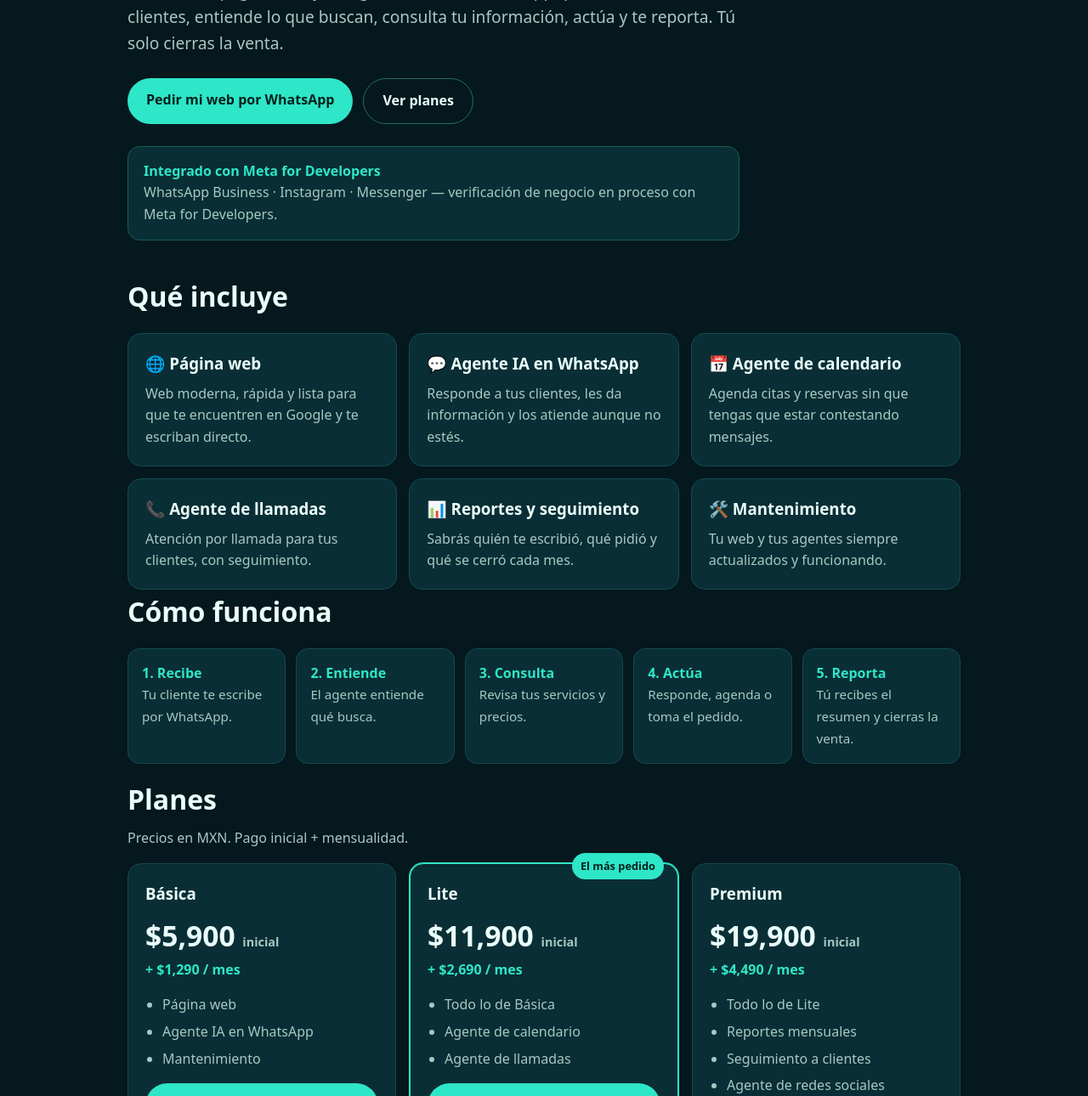
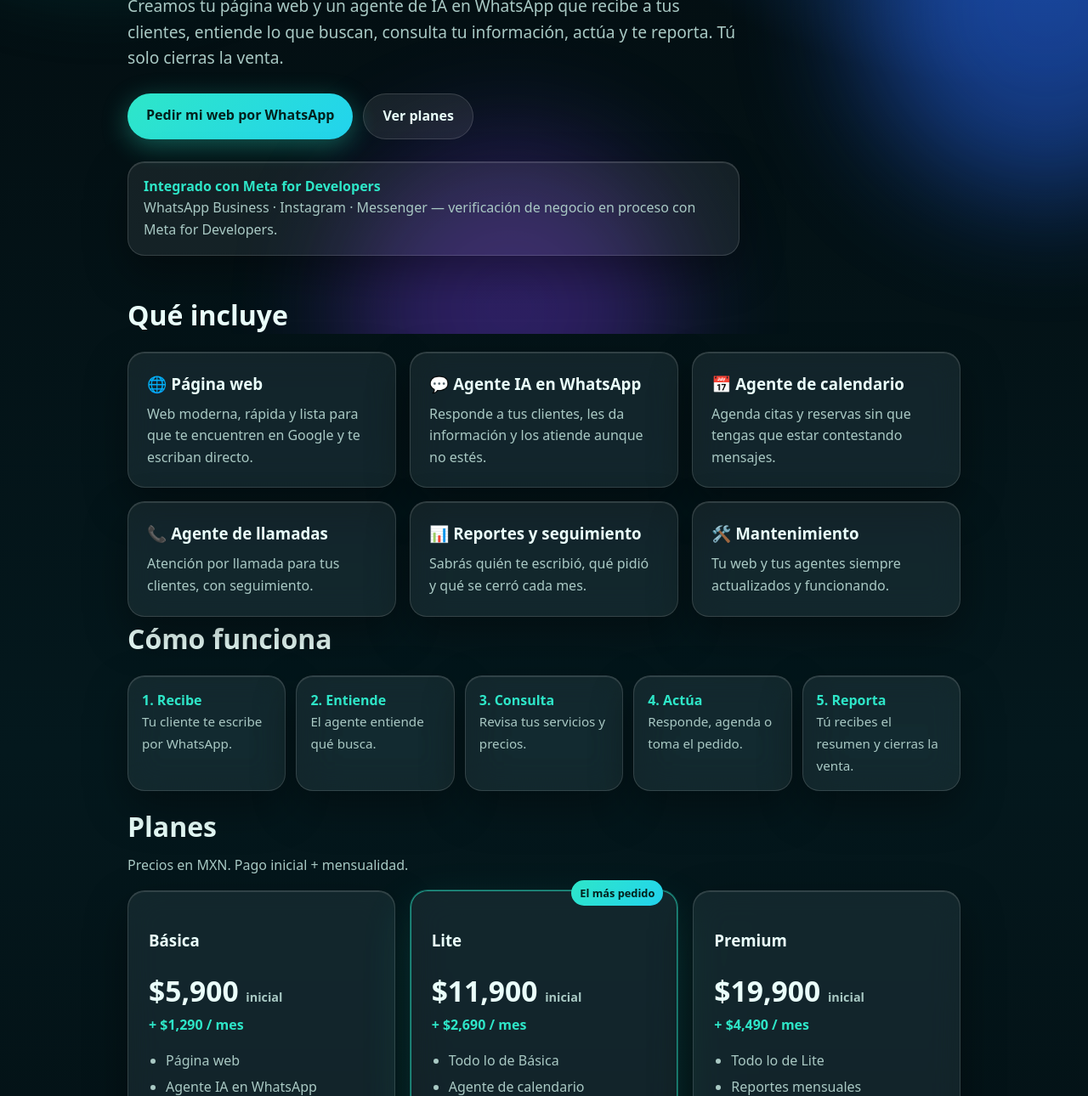
Before and after one commit to Esteban1092/web_esteban, a plain HTML site: page index.html in a window 1280 px wide. Shown: the part 407-1697 px from the top of the page at 85% size. Drawn offline with Linux system fonts and the light colour scheme.

Commit message:
Estilo glass pro con animaciones fluidas

```diff
--- a/index.html
+++ b/index.html
@@ -8,6 +8,7 @@
 <link rel="stylesheet" href="styles.css">
 </head>
 <body>
+<div class="bg"><div class="orb orb1"></div><div class="orb orb2"></div><div class="orb orb3"></div></div>
 <header class="top">
   <div class="wrap top-in">
     <a class="brand" href="#">WEBS <span>ESTEBAN GONZÁLEZ</span></a>
@@ -29,7 +30,7 @@
     <a class="btn" href="https://wa.me/525529476336?text=Hola%2C%20quiero%20una%20web%20para%20mi%20negocio">Pedir mi web por WhatsApp</a>
     <a class="btn btn-ghost" href="#planes">Ver planes</a>
   </div>
-  <div class="meta-note">
+  <div class="meta-note glass reveal">
     <strong>Integrado con Meta for Developers</strong>
     <span>WhatsApp Business · Instagram · Messenger — verificación de negocio en proceso con Meta for Developers.</span>
   </div>
@@ -38,23 +39,23 @@
 <section id="servicios" class="wrap">
   <h2>Qué incluye</h2>
   <div class="grid">
-    <article><h3>🌐 Página web</h3><p>Web moderna, rápida y lista para que te encuentren en Google y te escriban directo.</p></article>
-    <article><h3>💬 Agente IA en WhatsApp</h3><p>Responde a tus clientes, les da información y los atiende aunque no estés.</p></article>
-    <article><h3>📅 Agente de calendario</h3><p>Agenda citas y reservas sin que tengas que estar contestando mensajes.</p></article>
-    <article><h3>📞 Agente de llamadas</h3><p>Atención por llamada para tus clientes, con seguimiento.</p></article>
-    <article><h3>📊 Reportes y seguimiento</h3><p>Sabrás quién te escribió, qué pidió y qué se cerró cada mes.</p></article>
-    <article><h3>🛠️ Mantenimiento</h3><p>Tu web y tus agentes siempre actualizados y funcionando.</p></article>
+    <article class="glass reveal"><h3>🌐 Página web</h3><p>Web moderna, rápida y lista para que te encuentren en Google y te escriban directo.</p></article>
+    <article class="glass reveal"><h3>💬 Agente IA en WhatsApp</h3><p>Responde a tus clientes, les da información y los atiende aunque no estés.</p></article>
+    <article class="glass reveal"><h3>📅 Agente de calendario</h3><p>Agenda citas y reservas sin que tengas que estar contestando mensajes.</p></article>
+    <article class="glass reveal"><h3>📞 Agente de llamadas</h3><p>Atención por llamada para tus clientes, con seguimiento.</p></article>
+    <article class="glass reveal"><h3>📊 Reportes y seguimiento</h3><p>Sabrás quién te escribió, qué pidió y qué se cerró cada mes.</p></article>
+    <article class="glass reveal"><h3>🛠️ Mantenimiento</h3><p>Tu web y tus agentes siempre actualizados y funcionando.</p></article>
   </div>
 </section>
 
 <section id="como" class="wrap">
   <h2>Cómo funciona</h2>
   <ol class="steps">
-    <li><strong>1. Recibe</strong><span>Tu cliente te escribe por WhatsApp.</span></li>
-    <li><strong>2. Entiende</strong><span>El agente entiende qué busca.</span></li>
-    <li><strong>3. Consulta</strong><span>Revisa tus servicios y precios.</span></li>
-    <li><strong>4. Actúa</strong><span>Responde, agenda o toma el pedido.</span></li>
-    <li><strong>5. Reporta</strong><span>Tú recibes el resumen y cierras la venta.</span></li>
+    <li class="glass reveal"><strong>1. Recibe</strong><span>Tu cliente te escribe por WhatsApp.</span></li>
+    <li class="glass reveal"><strong>2. Entiende</strong><span>El agente entiende qué busca.</span></li>
+    <li class="glass reveal"><strong>3. Consulta</strong><span>Revisa tus servicios y precios.</span></li>
+    <li class="glass reveal"><strong>4. Actúa</strong><span>Responde, agenda o toma el pedido.</span></li>
+    <li class="glass reveal"><strong>5. Reporta</strong><span>Tú recibes el resumen y cierras la venta.</span></li>
   </ol>
 </section>
 
@@ -62,7 +63,7 @@
   <h2>Planes</h2>
   <p class="sub">Precios en MXN. Pago inicial + mensualidad.</p>
   <div class="plans">
-    <article class="plan">
+    <article class="plan glass reveal">
       <h3>Básica</h3>
       <p class="price">$5,900 <small>inicial</small></p>
       <p class="monthly">+ $1,290 / mes</p>
@@ -73,7 +74,7 @@
       </ul>
       <a class="btn btn-block" href="https://wa.me/525529476336?text=Hola%2C%20quiero%20el%20plan%20B%C3%A1sica%20%245%2C900%20%2B%20%241%2C290%2Fmes">Quiero Básica</a>
     </article>
-    <article class="plan featured">
+    <article class="plan featured glass reveal">
       <p class="tag">El más pedido</p>
       <h3>Lite</h3>
       <p class="price">$11,900 <small>inicial</small></p>
@@ -85,7 +86,7 @@
       </ul>
       <a class="btn btn-block" href="https://wa.me/525529476336?text=Hola%2C%20quiero%20el%20plan%20Lite%20%2411%2C900%20%2B%20%242%2C690%2Fmes">Quiero Lite</a>
     </article>
-    <article class="plan">
+    <article class="plan glass reveal">
       <h3>Premium</h3>
       <p class="price">$19,900 <small>inicial</small></p>
       <p class="monthly">+ $4,490 / mes</p>
@@ -100,7 +101,7 @@
   </div>
 </section>
 
-<section class="wrap contact">
+<section class="wrap contact glass reveal">
   <h2>¿Empezamos?</h2>
   <p>Escríbeme por WhatsApp y dime qué negocio tienes. Te digo qué plan te conviene.</p>
   <p><strong>WhatsApp:</strong> <a href="https://wa.me/525529476336">55 2947 6336</a><br>
@@ -116,5 +117,6 @@
     <p class="fine">Integrado con Meta for Developers (WhatsApp Business, Instagram y Messenger). Verificación de negocio en proceso.</p>
   </div>
 </footer>
+<script>document.querySelectorAll(".reveal").forEach((el,i)=>{el.style.setProperty("--d",(i%6)*0.08+"s")});</script>
 </body>
 </html>
--- a/styles.css
+++ b/styles.css
@@ -1,28 +1,43 @@
-:root{--bg:#04181d;--bg2:#062a30;--teal:#2ee6c8;--teal2:#14b8a6;--text:#eafffb;--muted:#a8c8c2;--card:#0a2e35}
-*{box-sizing:border-box}body{margin:0;font-family:system-ui,-apple-system,Segoe UI,Roboto,Arial,sans-serif;background:var(--bg);color:var(--text);line-height:1.6}
+:root{--bg:#030b0e;--bg2:#071e24;--teal:#2ee6c8;--teal2:#14b8a6;--blue:#38bdf8;--violet:#a78bfa;--text:#eafffb;--muted:#a9c9c4;--glass:rgba(255,255,255,.07);--stroke:rgba(255,255,255,.14)}
+*{box-sizing:border-box}html{scroll-behavior:smooth}
+body{margin:0;font-family:system-ui,-apple-system,"Segoe UI",Roboto,Arial,sans-serif;background:radial-gradient(1000px 600px at 15% -10%,#0e4a52 0%,transparent 60%),radial-gradient(900px 500px at 95% 10%,#123a6b 0%,transparent 55%),linear-gradient(180deg,#030b0e,#04181d 55%,#030b0e);color:var(--text);line-height:1.6;overflow-x:hidden}
+.bg{position:fixed;inset:0;z-index:-1;overflow:hidden;pointer-events:none}
+.orb{position:absolute;border-radius:50%;filter:blur(70px);opacity:.55;animation:float 14s ease-in-out infinite}
+.orb1{width:480px;height:480px;background:#0ea5a0;top:-140px;left:-120px}
+.orb2{width:420px;height:420px;background:#2563eb;top:28%;right:-160px;animation-delay:-5s}
+.orb3{width:380px;height:380px;background:#7c3aed;bottom:-160px;left:32%;animation-delay:-9s;opacity:.35}
+@keyframes float{0%,100%{transform:translateY(0) scale(1)}50%{transform:translateY(-28px) scale(1.06)}}
 a{color:var(--teal);text-decoration:none}.wrap{max-width:1020px;margin:0 auto;padding:0 20px}
-.top{position:sticky;top:0;background:rgba(4,24,29,.92);backdrop-filter:blur(8px);border-bottom:1px solid #123f47;z-index:10}
+.top{position:sticky;top:0;background:rgba(3,14,17,.55);backdrop-filter:blur(18px) saturate(1.4);-webkit-backdrop-filter:blur(18px) saturate(1.4);border-bottom:1px solid var(--stroke);z-index:10}
 .top-in{display:flex;justify-content:space-between;align-items:center;min-height:64px}
-.brand{font-weight:900;letter-spacing:.5px;color:#fff}.brand span{color:var(--teal);font-size:.85em}
-nav a{margin-left:18px;color:var(--text)}nav a:hover{color:var(--teal)}
-.btn{display:inline-block;background:var(--teal);color:#03211d;font-weight:800;padding:13px 22px;border-radius:999px}
-.btn:hover{background:#7ff0dd}.btn-ghost{background:transparent;color:var(--text);border:1px solid #2a6b62}
+.brand{font-weight:900;letter-spacing:.5px;color:#fff}.brand span{background:linear-gradient(90deg,var(--teal),var(--blue));-webkit-background-clip:text;background-clip:text;color:transparent;font-size:.85em}
+nav a{margin-left:18px;color:var(--text);transition:.25s}nav a:hover{color:var(--teal)}
+.btn{display:inline-block;background:linear-gradient(135deg,var(--teal),#22d3ee);color:#03211d;font-weight:800;padding:13px 22px;border-radius:999px;box-shadow:0 8px 30px rgba(46,230,200,.35);transition:transform .25s,box-shadow .25s;position:relative;overflow:hidden}
+.btn:hover{transform:translateY(-2px) scale(1.02);box-shadow:0 14px 36px rgba(46,230,200,.45)}
+.btn-ghost{background:rgba(255,255,255,.08);color:var(--text);border:1px solid var(--stroke);backdrop-filter:blur(12px);box-shadow:none}
 .btn-small{padding:9px 16px}.btn-block{display:block;text-align:center;margin-top:16px}
-.hero{padding:72px 20px 40px}.pill{display:inline-block;background:#0b3a42;color:var(--teal);padding:7px 14px;border-radius:999px;font-weight:700;font-size:.9rem}
-h1{font-size:clamp(2.4rem,6vw,4.2rem);line-height:1.05;margin:18px 0}h1 span{color:var(--teal)}
+.hero{padding:84px 20px 44px;animation:rise .8s ease both}
+.pill{display:inline-block;background:rgba(46,230,200,.12);border:1px solid rgba(46,230,200,.35);color:var(--teal);padding:7px 14px;border-radius:999px;font-weight:700;font-size:.9rem;backdrop-filter:blur(10px)}
+h1{font-size:clamp(2.5rem,6vw,4.4rem);line-height:1.03;margin:18px 0;background:linear-gradient(180deg,#fff,#bff3e8);-webkit-background-clip:text;background-clip:text;color:transparent}
+h1 span{background:linear-gradient(90deg,var(--teal),var(--blue),var(--violet));-webkit-background-clip:text;background-clip:text;color:transparent;background-size:200% 100%;animation:shine 5s linear infinite}
+@keyframes shine{to{background-position:200% 0}}
 .lead{font-size:1.2rem;color:var(--muted);max-width:720px}.cta{display:flex;gap:12px;flex-wrap:wrap;margin:26px 0}
-.meta-note{background:var(--card);border:1px solid #155e54;border-radius:14px;padding:16px 18px;max-width:720px}.meta-note strong{display:block;color:var(--teal)}.meta-note span{color:var(--muted)}
+.glass{background:var(--glass);border:1px solid var(--stroke);border-radius:20px;backdrop-filter:blur(18px) saturate(1.4);-webkit-backdrop-filter:blur(18px) saturate(1.4);box-shadow:0 20px 50px rgba(0,0,0,.35),inset 0 1px 0 rgba(255,255,255,.12);transition:transform .35s ease,border-color .35s,box-shadow .35s}
+.glass:hover{transform:translateY(-5px);border-color:rgba(46,230,200,.45);box-shadow:0 28px 60px rgba(0,0,0,.45),0 0 0 1px rgba(46,230,200,.18)}
+.meta-note{padding:16px 18px;max-width:720px}.meta-note strong{display:block;color:var(--teal)}.meta-note span{color:var(--muted)}
 section{padding:44px 0}h2{font-size:2rem;margin:0 0 18px}.sub{color:var(--muted);margin-top:-10px}
-.grid{display:grid;grid-template-columns:repeat(auto-fit,minmax(260px,1fr));gap:14px}
-.grid article,.plan{background:var(--card);border:1px solid #134a51;border-radius:16px;padding:20px}
-.grid h3,.plan h3{margin:0 0 8px}.grid p{color:var(--muted);margin:0}
+.grid{display:grid;grid-template-columns:repeat(auto-fit,minmax(260px,1fr));gap:16px}
+.grid article{padding:22px}.grid h3{margin:0 0 8px}.grid p{color:var(--muted);margin:0}
 .steps{list-style:none;padding:0;display:grid;grid-template-columns:repeat(auto-fit,minmax(160px,1fr));gap:12px}
-.steps li{background:var(--card);border:1px solid #134a51;border-radius:14px;padding:16px}.steps strong{display:block;color:var(--teal)}.steps span{color:var(--muted);font-size:.95rem}
-.plans{display:grid;grid-template-columns:repeat(auto-fit,minmax(260px,1fr));gap:16px;align-items:stretch}
-.plan{position:relative}.plan.featured{border-color:var(--teal);box-shadow:0 0 0 1px var(--teal)}
-.tag{position:absolute;top:-13px;right:16px;background:var(--teal);color:#03211d;font-weight:800;font-size:.8rem;padding:5px 10px;border-radius:999px;margin:0}
+.steps li{padding:16px}.steps strong{display:block;color:var(--teal)}.steps span{color:var(--muted);font-size:.95rem}
+.plans{display:grid;grid-template-columns:repeat(auto-fit,minmax(260px,1fr));gap:18px;align-items:stretch}
+.plan{position:relative;padding:24px}.plan.featured{border-color:rgba(46,230,200,.6);box-shadow:0 0 0 1px rgba(46,230,200,.35),0 24px 60px rgba(46,230,200,.16);transform:translateY(-6px)}
+.tag{position:absolute;top:-13px;right:16px;background:linear-gradient(135deg,var(--teal),#22d3ee);color:#03211d;font-weight:800;font-size:.8rem;padding:5px 10px;border-radius:999px;margin:0}
 .price{font-size:2.1rem;font-weight:900;margin:6px 0 0}.price small{font-size:.9rem;color:var(--muted)}.monthly{color:var(--teal);font-weight:700;margin:0 0 12px}
 .plan ul{padding-left:20px;color:var(--muted)}.plan li{margin:6px 0}
-.contact{background:var(--bg2);border-radius:20px;padding:32px;margin-bottom:40px}
-footer{border-top:1px solid #123f47;padding:26px 0 34px;color:var(--muted)}.fine{font-size:.9rem}
-@media(max-width:640px){nav a:not(.btn){display:none}.hero{padding-top:48px}}
+.contact{padding:32px;margin-bottom:40px}
+.reveal{opacity:0;transform:translateY(22px);animation:rise .7s ease forwards;animation-delay:var(--d,0s)}
+@keyframes rise{from{opacity:0;transform:translateY(22px)}to{opacity:1;transform:translateY(0)}}
+footer{border-top:1px solid var(--stroke);padding:26px 0 34px;color:var(--muted)}.fine{font-size:.9rem}
+@media(max-width:640px){nav a:not(.btn){display:none}.hero{padding-top:52px}.plan.featured{transform:none}}
+@media(prefers-reduced-motion:reduce){*{animation:none!important;transition:none!important}.reveal{opacity:1;transform:none}}
```
